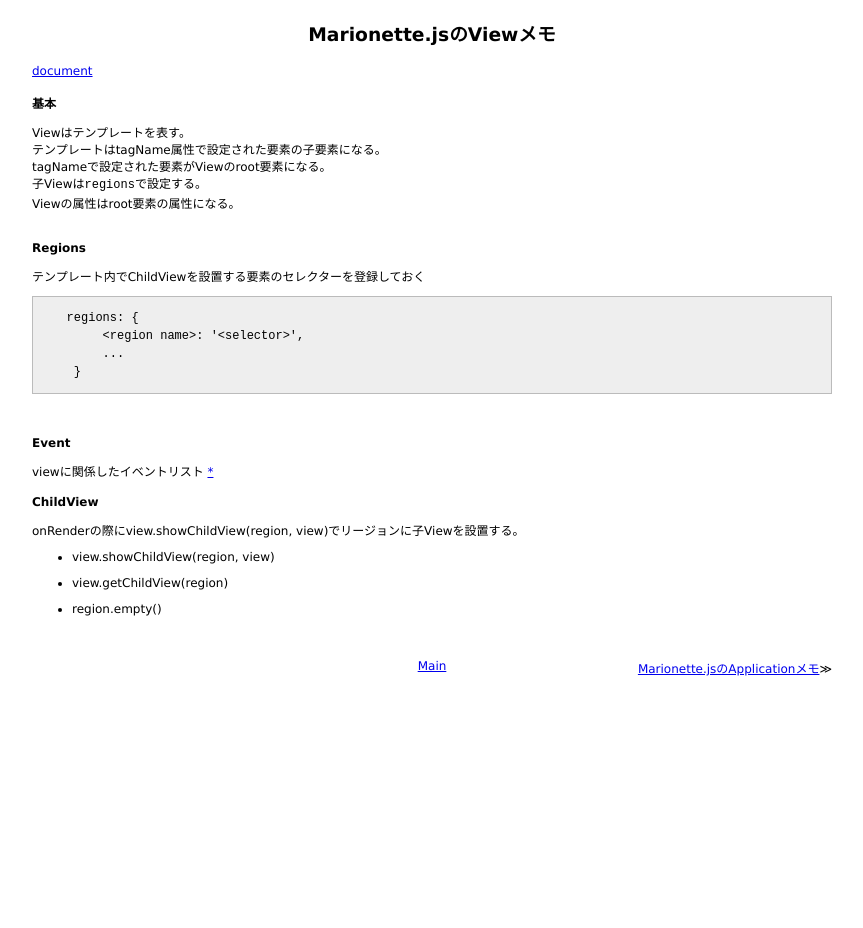
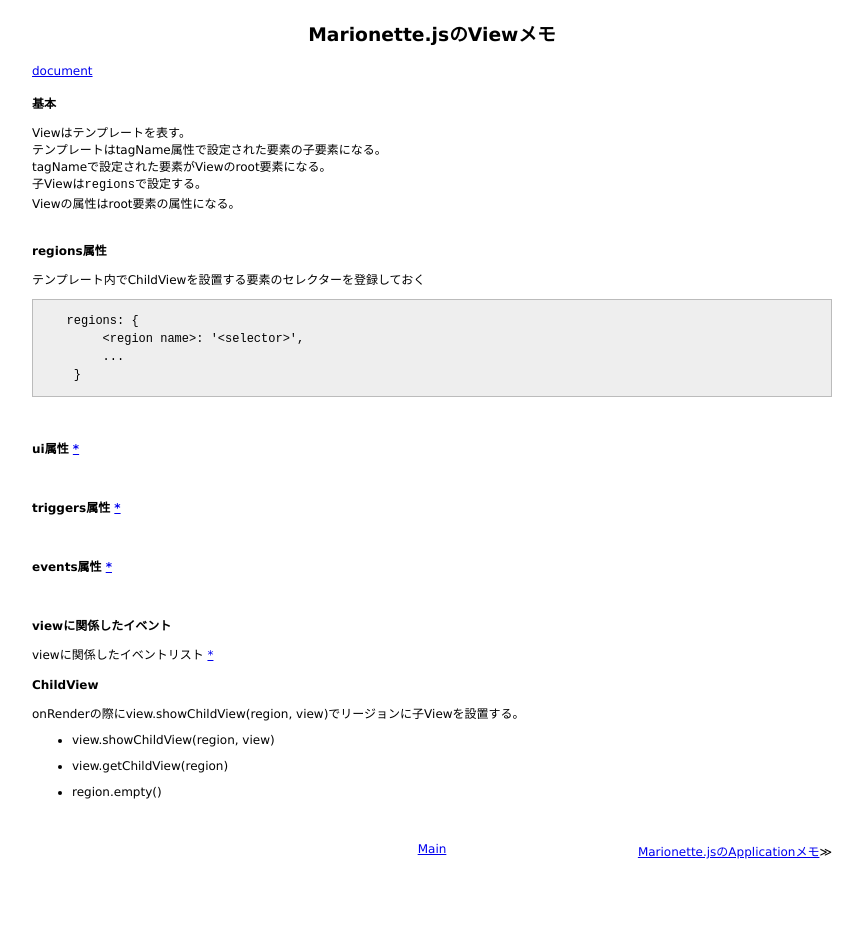
Before and after one commit to 38elements/38elements.github.com, a Jekyll site: the page built from _posts/2016-10-10-marionettejs-view.md, in a window 1280 px wide. Shown: the whole page, without its empty margins (208-1071 px from the left). Built offline with Jekyll 4.4.1, drawn with Linux system fonts in a browser that asks for light colours; before the commit the page ends 900 px from its top, so only the background shows below that.

Commit message:
Update 2016-10-10-marionettejs-view.md

````diff
--- a/_posts/2016-10-10-marionettejs-view.md
+++ b/_posts/2016-10-10-marionettejs-view.md
@@ -13,7 +13,7 @@ tagNameで設定された要素がViewのroot要素になる。
 Viewの属性はroot要素の属性になる。
 <br>
 
-#### Regions
+#### regions属性
 
 テンプレート内でChildViewを設置する要素のセレクターを登録しておく
 
@@ -25,8 +25,16 @@ Viewの属性はroot要素の属性になる。
 ```
 <br>
 
+#### ui属性 [\*](http://marionettejs.com/docs/master/marionette.view.html#defining-ui)
+<br>
 
-#### Event
+#### triggers属性 [\*](http://marionettejs.com/docs/master/marionette.view.html#event-and-trigger-mapping)
+<br>
+
+#### events属性 [\*](http://marionettejs.com/docs/master/marionette.view.html#view-events)
+<br>
+
+#### viewに関係したイベント
 
 viewに関係したイベントリスト [\*](http://marionettejs.com/docs/master/viewlifecycle.html#view-destruction-lifecycle)
 <br>
````
